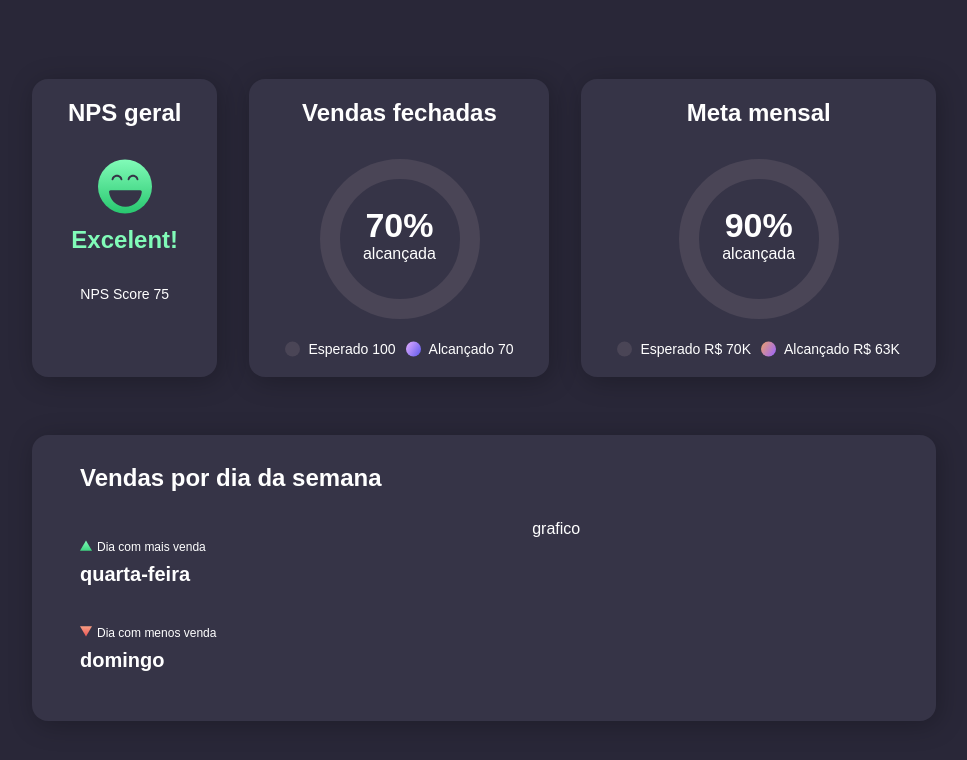
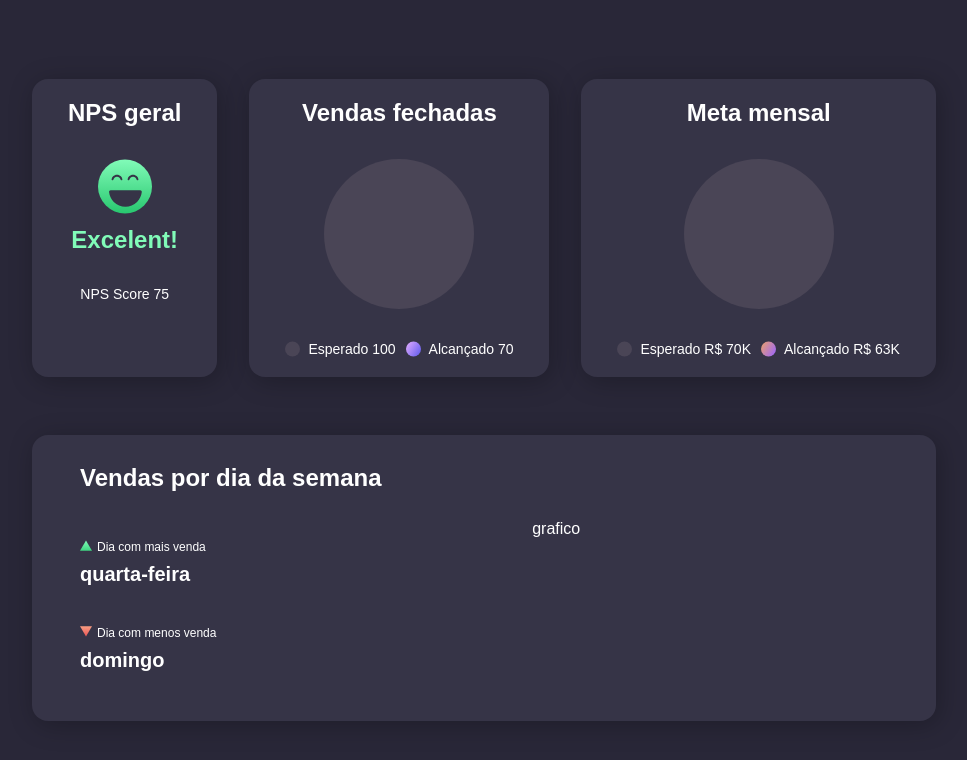
Before and after one commit to JPPaiao/dashboard, a plain HTML site: page index.html in a window 1280 px wide. Shown: the whole page, without its empty margins (156-1123 px from the left). Drawn offline with Linux system fonts and the light colour scheme.

Commit message:
Criando grafico redondo

```diff
--- a/style.css
+++ b/style.css
@@ -55,30 +55,32 @@ body {
 
 .graf-ellipse {
     position: relative;
+    overflow: hidden;
+
+    width: 150px;
     height: 150px;
+    border-radius: 50%;
+    background-color: #4A4556;
 }
 
 .graf-ellipse > span {
-    position: absolute;
     display: block;
-    right: -60%;
-    width: 160px;
-    height: 160px;
-    box-sizing: border-box;
+    width: 100%;
+    height: 100%;
     border-radius: 50%;
 }
 
 .graf-ellipse > span:nth-child(1) {
-    border: 20px solid #4A4556;
+    position: absolute;
 }
 
 .graf-ellipse > span:nth-child(2) {
-    /* border-color: linear-gradient(to right, #CE9FFC, #7367F0); */
     border: 20px solid transparent;
 }
 
 .porcentagem {
     height: 100%;
+    position: absolute;
 
     display: flex;
     flex-direction: column;
```
